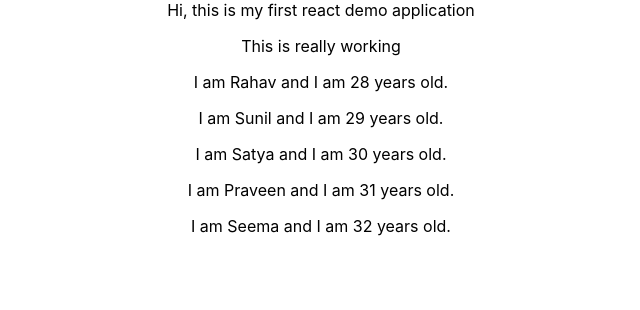
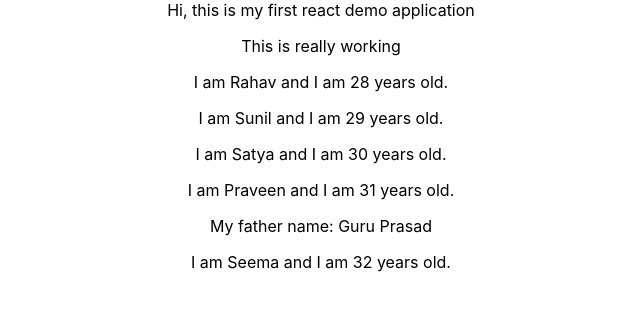
Before and after one commit to pradeepmisra81/react-demo-app1, a React (Create React App) app: page / in a window 1280 px wide. Shown: the top 310 px of the page, without its empty margins (319-959 px from the left). Built offline with nearby package versions, Linux system fonts and the light colour scheme.

Commit message:
updated the props inReact component

```diff
--- a/src/App.js
+++ b/src/App.js
@@ -20,7 +20,7 @@ class App extends Component {
         <Person name="Rahav" age="28"/>
         <Person name="Sunil" age="29"/>
         <Person name="Satya" age="30"/>
-        <Person name="Praveen" age="31"/>
+        <Person name="Praveen" age="31">My father name: Guru Prasad</Person>
         <Person name="Seema" age="32"/>
       </div>
     );
--- a/src/Person/Person.js
+++ b/src/Person/Person.js
@@ -1,7 +1,12 @@
 import React from 'react'
 
 const person = (props) => {
-   return <p>I am {props.name} and I am {props.age} years old.</p>
-}
+   return (
+    <div>
+    <p>I am {props.name} and I am {props.age} years old.</p>
+    <p>{props.children}</p>
+    </div>
+   )
+};
 
 export default person;
```
